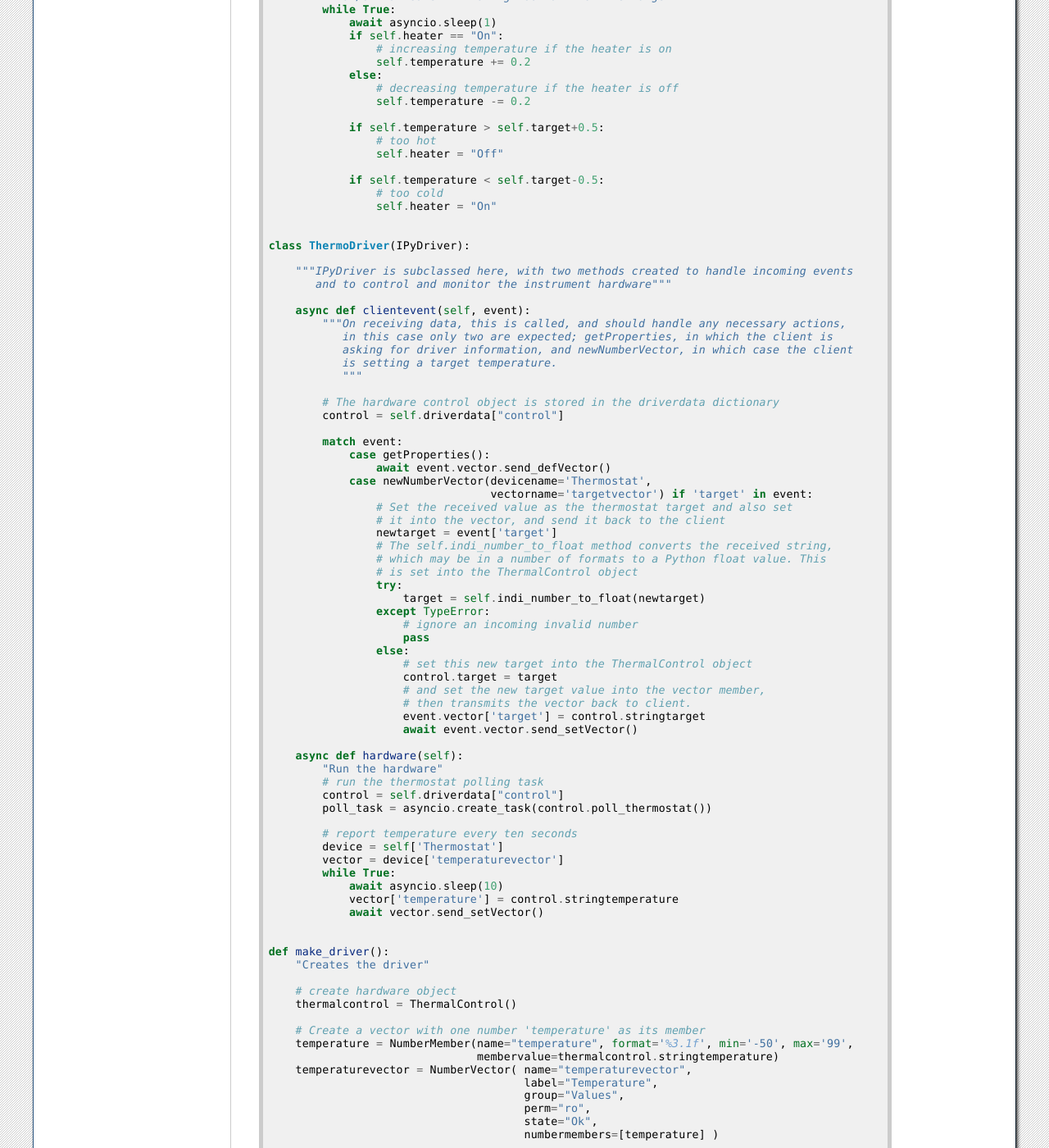
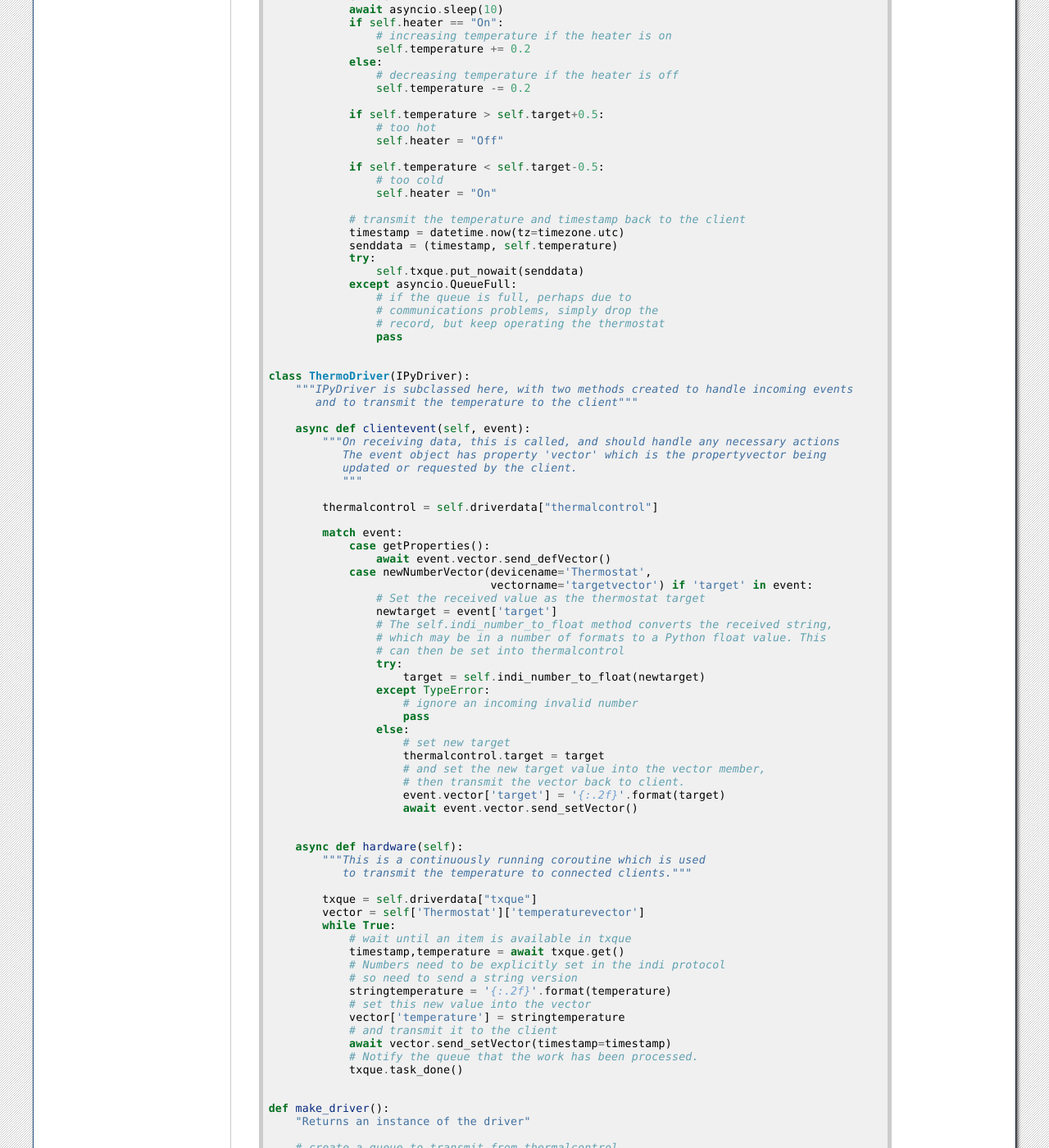
Before and after one commit to bernie-skipole/indipydriver, a Sphinx documentation site: the page built from docs/source/usage/example2.rst, in a window 1280 px wide and 1400 px high, scrolled down 643 px. Shown: the whole window at 82% size. Built offline with Sphinx 7.4.7, drawn with Linux system fonts in a browser that asks for light colours; some of the changed text lies outside the part shown.

Commit message:
Working on indipydriver 1.1.0, document changes

```diff
--- a/docs/source/usage/example2.rst
+++ b/docs/source/usage/example2.rst
@@ -6,37 +6,36 @@ a 'newNumberVector', which causes the clientevent method to be called::
 
     import asyncio
 
+    from datetime import datetime, timezone
+
     from indipydriver import (IPyDriver, Device,
                               NumberVector, NumberMember,
                               getProperties, newNumberVector,
                               IPyServer
                              )
 
+    # Other vectors, members and events are available,
+    # this example only imports those used.
 
     class ThermalControl:
-        "This is a simulation containing variables only"
+        """This is a simulation containing variables only, normally it
+           would control a real heater, and take temperature measurements
+           from a sensor."""
 
-        def __init__(self):
-            "Set start up values"
+        def __init__(self, txque):
+            """Set start up values, txque is an asyncio.Queue object
+               used to transmit temperature readings """
             self.temperature = 20
             self.target = 15
-            self.heater = "On"
+            self.heater = "Off"
+            self.txque = txque
 
-        @property
-        def stringtemperature(self):
-            "Gives temperature as a string to two decimal places"
-            return '{:.2f}'.format(self.temperature)
-
-        @property
-        def stringtarget(self):
-            "Gives target as a string to two decimal places"
-            return '{:.2f}'.format(self.target)
 
         async def poll_thermostat(self):
             """This simulates temperature increasing/decreasing, and turns
                on/off a heater if moving too far from the target."""
             while True:
-                await asyncio.sleep(1)
+                await asyncio.sleep(10)
                 if self.heater == "On":
                     # increasing temperature if the heater is on
                     self.temperature += 0.2
@@ -52,93 +51,124 @@ a 'newNumberVector', which causes the clientevent method to be called::
                     # too cold
                     self.heater = "On"
 
+                # transmit the temperature and timestamp back to the client
+                timestamp = datetime.now(tz=timezone.utc)
+                senddata = (timestamp, self.temperature)
+                try:
+                    self.txque.put_nowait(senddata)
+                except asyncio.QueueFull:
+                    # if the queue is full, perhaps due to
+                    # communications problems, simply drop the
+                    # record, but keep operating the thermostat
+                    pass
+
 
     class ThermoDriver(IPyDriver):
-
         """IPyDriver is subclassed here, with two methods created to handle incoming events
-           and to control and monitor the instrument hardware"""
+           and to transmit the temperature to the client"""
 
         async def clientevent(self, event):
-            """On receiving data, this is called, and should handle any necessary actions,
-               in this case only two are expected; getProperties, in which the client is
-               asking for driver information, and newNumberVector, in which case the client
-               is setting a target temperature.
+            """On receiving data, this is called, and should handle any necessary actions
+               The event object has property 'vector' which is the propertyvector being
+               updated or requested by the client.
                """
 
-            # The hardware control object is stored in the driverdata dictionary
-            control = self.driverdata["control"]
+            thermalcontrol = self.driverdata["thermalcontrol"]
 
             match event:
                 case getProperties():
                     await event.vector.send_defVector()
                 case newNumberVector(devicename='Thermostat',
                                      vectorname='targetvector') if 'target' in event:
-                    # Set the received value as the thermostat target and also set
-                    # it into the vector, and send it back to the client
+                    # Set the received value as the thermostat target
                     newtarget = event['target']
                     # The self.indi_number_to_float method converts the received string,
                     # which may be in a number of formats to a Python float value. This
-                    # is set into the ThermalControl object
+                    # can then be set into thermalcontrol
                     try:
                         target = self.indi_number_to_float(newtarget)
                     except TypeError:
                         # ignore an incoming invalid number
                         pass
                     else:
-                        # set this new target into the ThermalControl object
-                        control.target = target
+                        # set new target
+                        thermalcontrol.target = target
                         # and set the new target value into the vector member,
-                        # then transmits the vector back to client.
-                        event.vector['target'] = control.stringtarget
+                        # then transmit the vector back to client.
+                        event.vector['target'] = '{:.2f}'.format(target)
                         await event.vector.send_setVector()
 
+
         async def hardware(self):
-            "Run the hardware"
-            # run the thermostat polling task
-            control = self.driverdata["control"]
-            poll_task = asyncio.create_task(control.poll_thermostat())
+            """This is a continuously running coroutine which is used
+               to transmit the temperature to connected clients."""
 
-            # report temperature every ten seconds
-            device = self['Thermostat']
-            vector = device['temperaturevector']
+            txque = self.driverdata["txque"]
+            vector = self['Thermostat']['temperaturevector']
             while True:
-                await asyncio.sleep(10)
-                vector['temperature'] = control.stringtemperature
-                await vector.send_setVector()
+                # wait until an item is available in txque
+                timestamp,temperature = await txque.get()
+                # Numbers need to be explicitly set in the indi protocol
+                # so need to send a string version
+                stringtemperature = '{:.2f}'.format(temperature)
+                # set this new value into the vector
+                vector['temperature'] = stringtemperature
+                # and transmit it to the client
+                await vector.send_setVector(timestamp=timestamp)
+                # Notify the queue that the work has been processed.
+                txque.task_done()
 
 
     def make_driver():
-        "Creates the driver"
+        "Returns an instance of the driver"
 
-        # create hardware object
-        thermalcontrol = ThermalControl()
+        # create a queue to transmit from thermalcontrol
+        txque = asyncio.Queue(maxsize=5)
 
-        # Create a vector with one number 'temperature' as its member
-        temperature = NumberMember(name="temperature", format='%3.1f', min='-50', max='99',
-                                   membervalue=thermalcontrol.stringtemperature)
+        thermalcontrol = ThermalControl(txque)
+
+        # create a vector with one number 'temperaturemember' as its member
+
+        # Note: numbers must be given as strings
+        stringtemperature = '{:.2f}'.format(thermalcontrol.temperature)
+        temperaturemember = NumberMember( name="temperature",
+                                          format='%3.1f', min='-50', max='99',
+                                          membervalue=stringtemperature )
+        # Create a NumberVector instance, containing the member.
         temperaturevector = NumberVector( name="temperaturevector",
                                           label="Temperature",
                                           group="Values",
                                           perm="ro",
                                           state="Ok",
-                                          numbermembers=[temperature] )
+                                          numbermembers=[temperaturemember] )
 
-        # create a vector with one number 'target' as its member
-        target = NumberMember(name="target", format='%3.1f', min='-50', max='99',
-                              membervalue=thermalcontrol.stringtarget)
+        # create a vector with one number 'targetmember' as its member
+        stringtarget = '{:.2f}'.format(thermalcontrol.target)
+        targetmember = NumberMember( name="target",
+                                     format='%3.1f', min='-50', max='99',
+                                     membervalue=stringtarget )
         targetvector = NumberVector( name="targetvector",
                                      label="Target",
                                      group="Values",
                                      perm="rw",
                                      state="Ok",
-                                     numbermembers=[target] )
+                                     numbermembers=[targetmember] )
 
-        # create a device with the above two vectors as its properties
+        # note the targetvector has permission rw so the client can set it
+
+        # create a device with the two vectors
         thermostat = Device( devicename="Thermostat",
                              properties=[temperaturevector, targetvector] )
 
-        # Create the Driver, containing this device and the hardware control object
-        driver = ThermoDriver(devices=[thermostat],  control=thermalcontrol)
+        # set the coroutine to be run with the driver
+        pollingtask = thermalcontrol.poll_thermostat()
+
+        # Create the Driver, containing this device and
+        # other objects needed to run the instrument
+        driver = ThermoDriver( devices=[thermostat],
+                               tasks=[pollingtask],
+                               txque=txque,
+                               thermalcontrol=thermalcontrol )
 
         # and return the driver
         return driver
```
